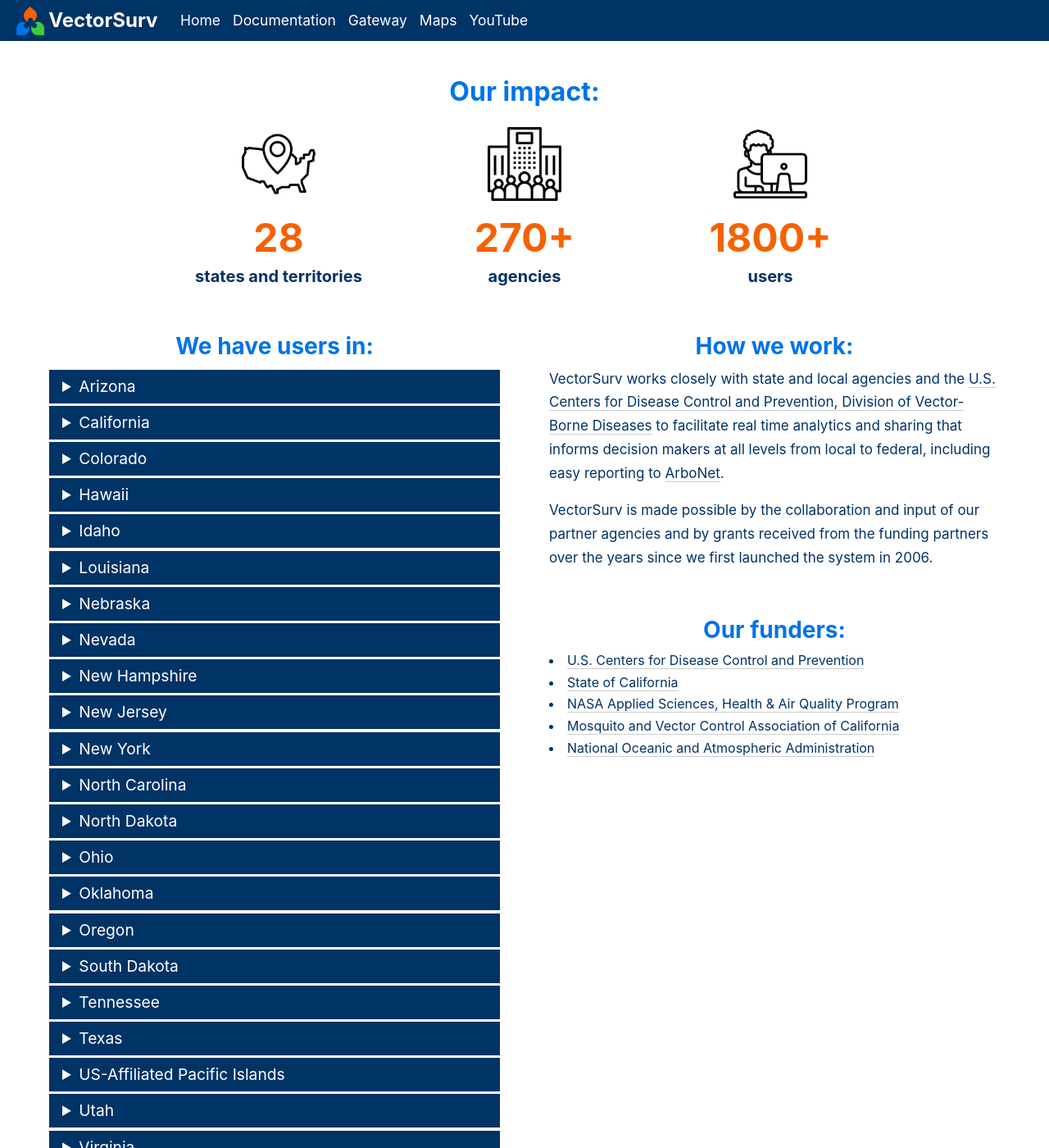
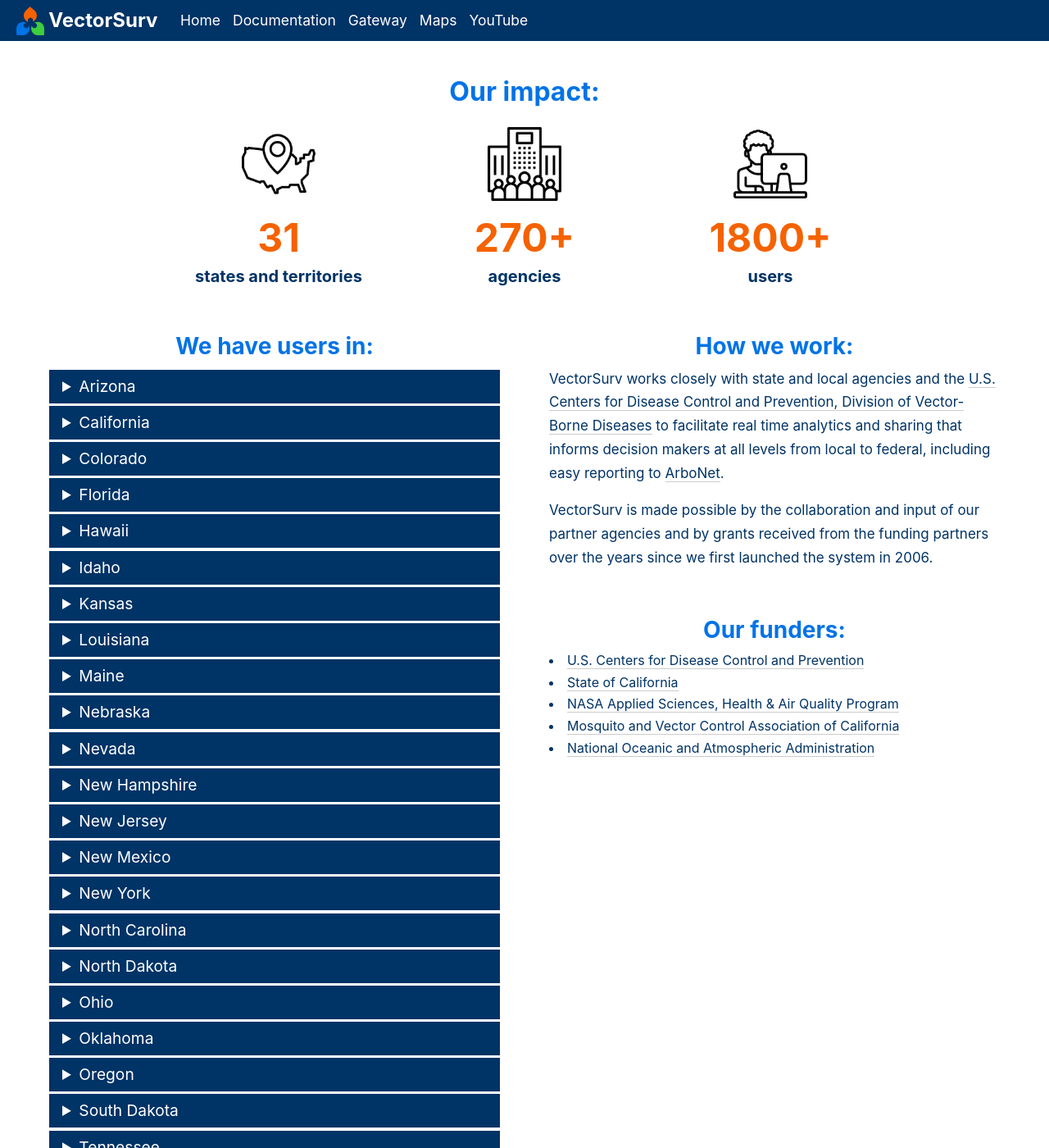
Before and after one commit to tlvaldepena/vectorsurv.org, a Jekyll site: the page built from index.md, in a window 1280 px wide and 1400 px high, scrolled down 926 px. Shown: the whole window at 82% size. Built offline with Jekyll 4.4.1, drawn with Linux system fonts in a browser that asks for light colours; our own code applies the rules of GitHub Pages for plain Markdown files.

Commit message:
Update User Agencies

```diff
--- a/index.md
+++ b/index.md
@@ -73,7 +73,7 @@
         <figure>
           <img src="/assets/images/mapicon.png" alt="icon of map of US">
         </figure>
-        <h2> 28 </h2>
+        <h2> 31 </h2>
         <h3> states and territories </h3>
     </div>
     <div class= "box3">
@@ -142,6 +142,19 @@
                 </p>
             </details>
             <details>
+              <summary>Florida</summary>
+              <p>
+                <ul>
+                  <li>
+                    <a href="https://www.floridahealth.gov/diseases-and-conditions/mosquito-borne-diseases/index.html" target="_blank">Florida Department of Health</a>
+                  </li>
+                  <li>
+                    <a href="https://www.fdacs.gov/Business-Services/Mosquito-Control/Mosquitoes-General-Information" target="_blank">Florida Department of Agriculture and Consumer Services</a>
+                  </li>
+                </ul>
+              </p>
+            </details>
+            <details>
                 <summary>Hawaii</summary>
                 <p>
                   <ul>
@@ -161,6 +174,16 @@
                   </ul>
                 </p>
             </details>
+            <details>
+              <summary>Kansas</summary>
+              <p>
+                <ul>
+                  <li>
+                    <a href="https://www.kdhe.ks.gov/2240/Mosquitoes" target="_blank">Kansas Department of Health and Environment</a>
+                  </li>
+                </ul>
+              </p>
+            </details>
             <!-- <details>
                 <summary>Kentucky</summary>
                 <p>
@@ -178,6 +201,16 @@
                     </li>
                   </ul>
                 </p>
+            </details>
+            <details>
+              <summary>Maine</summary>
+              <p>
+                <ul>
+                  <li>
+                    <a href="https://www.maine.gov/dhhs/mecdc/infectious-disease/epi/vector-borne/mosquito/mosquito-prevention-and-property-management.shtml" target="_blank">Maine Center for Disease Control & Prevention</a>
+                  </li>
+                </ul>
+              </p>
             </details>
             <details>
                 <summary>Nebraska</summary>
@@ -221,6 +254,19 @@
                     </li>
                   </ul>
                 </p>
+            </details>
+            <details>
+              <summary>New Mexico</summary>
+              <p>
+                <ul>
+                  <li>
+                    <a href="https://www.nmhealth.org/" target="_blank">New Mexico Department of Health</a>
+                  </li>
+                  <li>
+                    <a href="https://www.cabq.gov/environmentalhealth/urban-biology" target="_blank">City of Albuquerque, Environmental Health Department, Urban Biology Division</a>
+                  </li>
+                </ul>
+              </p>
             </details>
             <details>
                 <summary>New York</summary>
```
